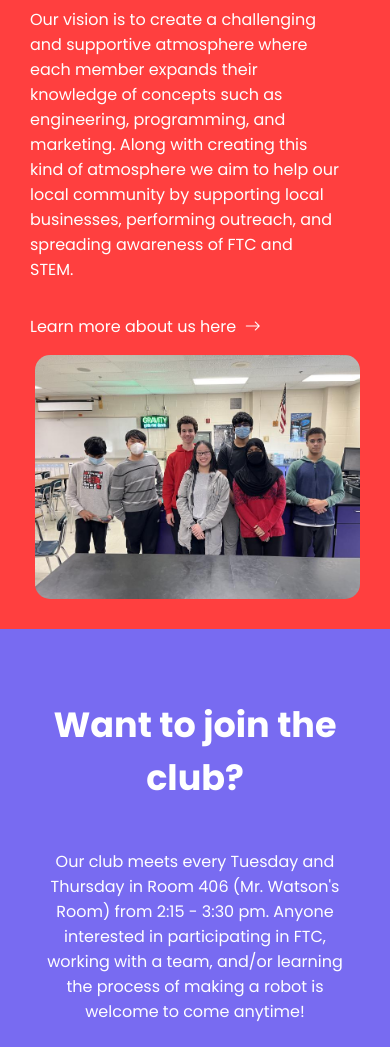
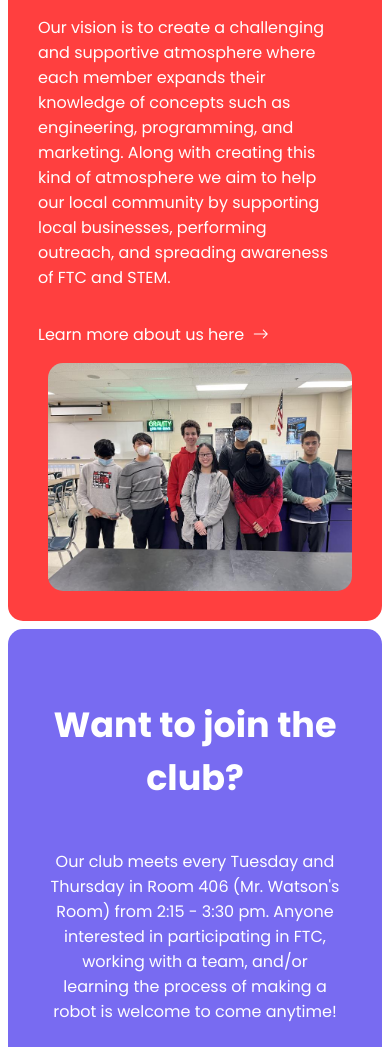
Before and after one commit to Warriorcats625/CHSRoboticsWebsite, a plain HTML site: page index.html in a window 390 px wide. Shown: the part 373-1420 px from the top of the page. Drawn offline with nearby package versions, Linux system fonts and the light colour scheme.

Commit message:
Made homepage more modern

```diff
--- a/index.css
+++ b/index.css
@@ -1,7 +1,3 @@
-body {
-    margin: 0;
-}
-
 /* Main Content */
 #about-us {
     background-color: rgba(255, 0, 0, 0.754);
@@ -11,6 +7,8 @@ body {
     display: flex;
     align-items: center;
     justify-content: center;
+    border-radius: 15px;
+    margin-bottom: 8px;
 }
 
 #about-us h1 {
@@ -69,6 +67,7 @@ body {
     right: 0;
     color: white;
     font-family: 'Poppins', sans-serif;
+    border-radius: 15px;
 }
 
 #want-to-join div {
@@ -113,7 +112,7 @@ body {
     }
 
     #about-us img {
-        width: calc(100% - 5px);
+        width: calc(100% - 10px);
     }
 
     #about-us {
--- a/index.html
+++ b/index.html
@@ -11,7 +11,6 @@
         <title>CHS Robotics Website</title>
         <script src="https://ajax.googleapis.com/ajax/libs/jquery/3.6.3/jquery.min.js"></script>
         <link rel="stylesheet" type="text/css" href="index.css" />
-        <link rel="stylesheet" type="text/css" href="common.css" />
         <link rel="stylesheet" href="https://cdn.jsdelivr.net/npm/bootstrap-icons@1.9.1/font/bootstrap-icons.css">
     </head>
     <body>
```
